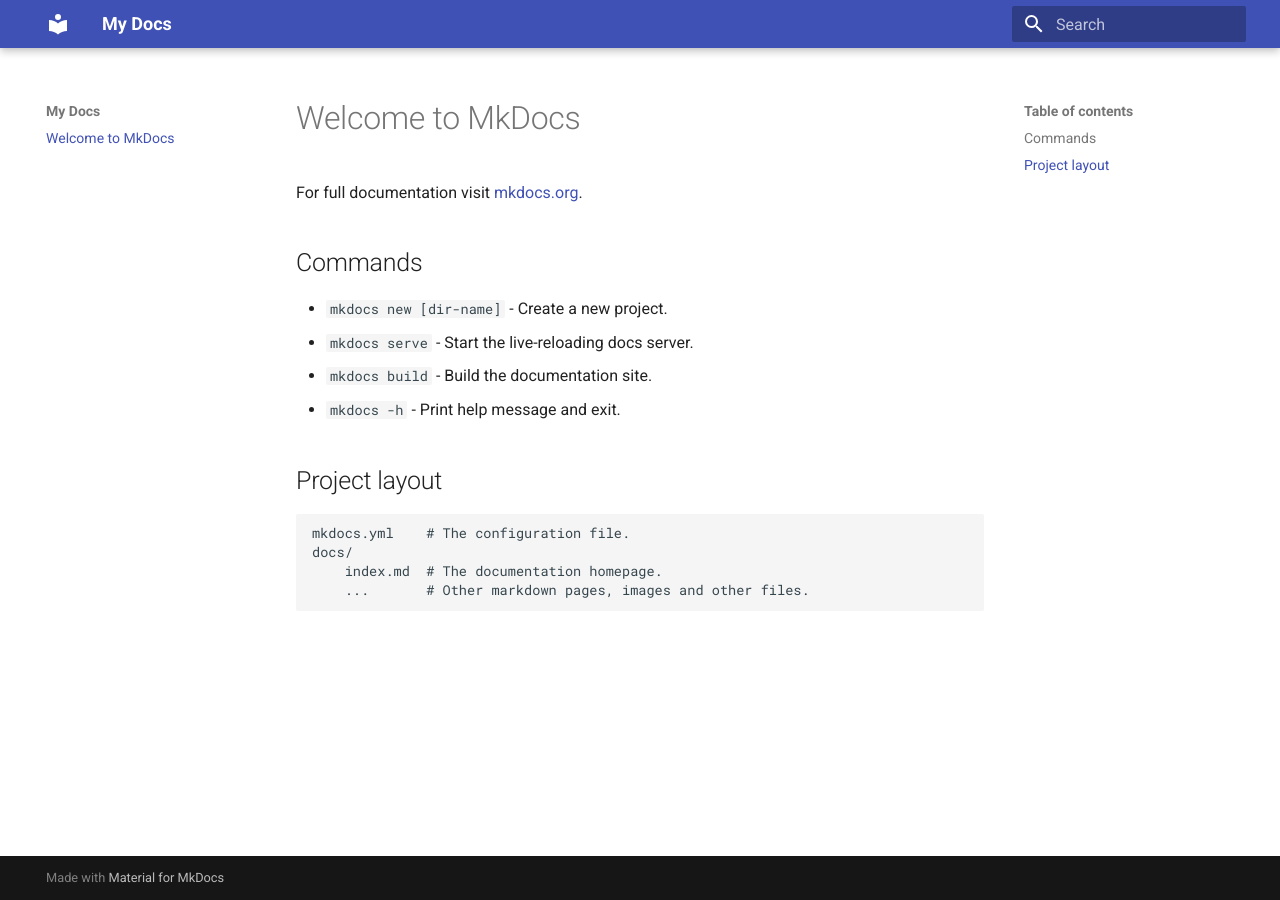
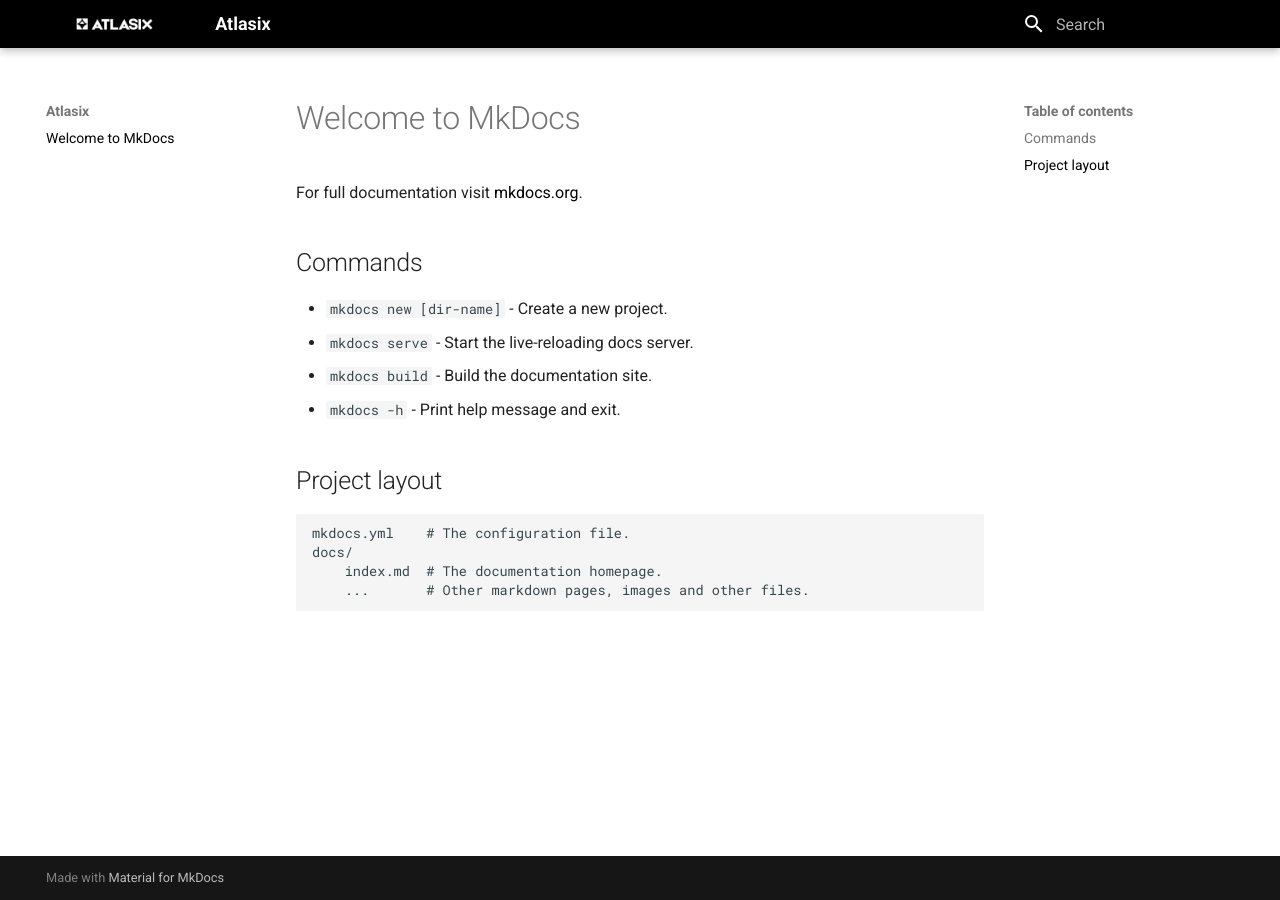
Before and after one commit to Slavik89/Atlasix-mkdocs-site, an MkDocs documentation site: the page built from docs/index.md, in a window 1280 px wide. Built offline with MkDocs 1.6.1 and Material for MkDocs 9.7.7, drawn with Linux system fonts in a browser that asks for light colours.

Commit message:
The organization's logo has been added

```diff
--- /dev/null
+++ b/docs/stylesheets/extra.css
@@ -0,0 +1,5 @@
+:root {
+  --md-primary-fg-color:        #000000;
+  --md-primary-fg-color--light: #ECB7B7;
+  --md-primary-fg-color--dark:  #90030C;
+}
--- a/mkdocs.yml
+++ b/mkdocs.yml
@@ -1,3 +1,10 @@
-site_name: My Docs
+site_name: Atlasix
+
 theme:
   name: material
+  logo: assets/images/atlasix_logo.jpg
+  palette:
+    primary: custom
+
+extra_css:
+  - stylesheets/extra.css
```
Also changed, not shown: docs/assets/images/atlasix_logo.jpg (added).
